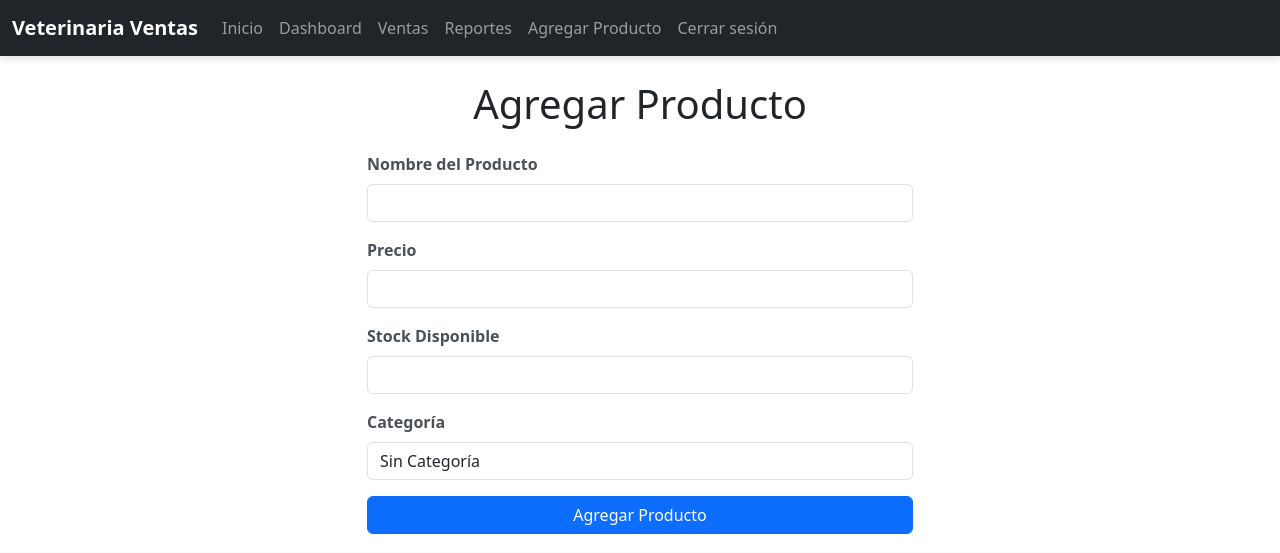
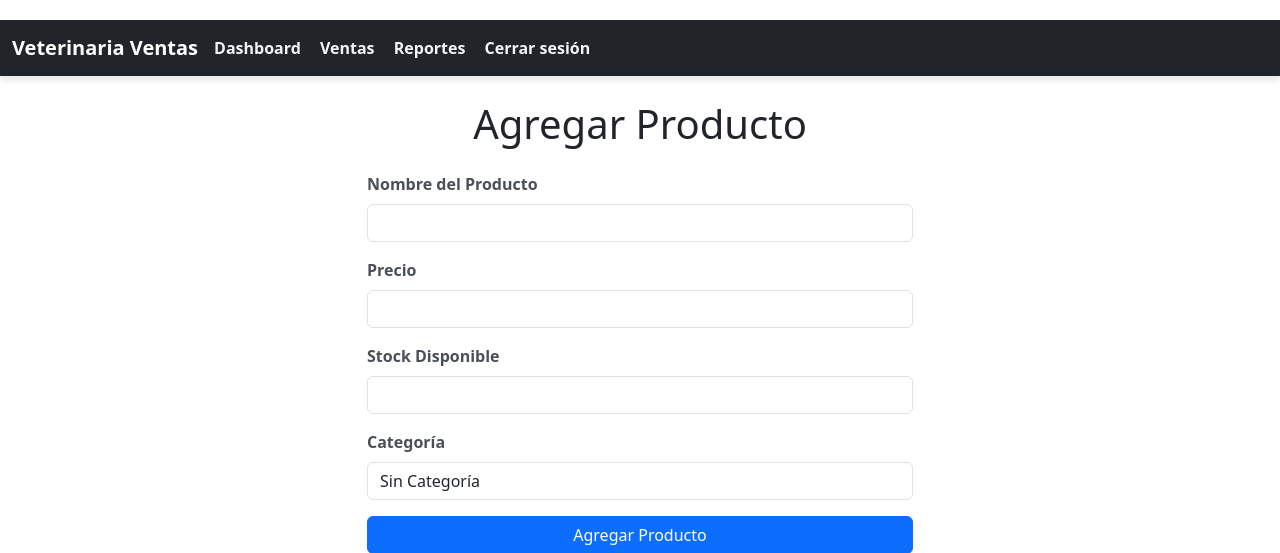
Before and after one commit to JFCandia/Ventas_Veterinaria, a Flask app: page /agregar_producto in a window 1280 px wide. Shown: the top 553 px of the page. Run offline with Flask 3, Linux system fonts and the light colour scheme; a user stored in the database is signed in.

Commit message:
Veteriniaria_Version2_JC

```diff
--- a/app.py
+++ b/app.py
@@ -73,7 +73,7 @@ def logout():
 def dashboard():
     ventas = Venta.query.all()
     productos = Producto.query.all()
-    return render_template('dashboard.html', ventas=ventas, productos=productos)
+    return render_template('dashboard.html', ventas=ventas, productos=productos, active_page='dashboard')
 
 @app.route('/agregar_producto', methods=['GET', 'POST'])
 @login_required
@@ -92,7 +92,7 @@ def agregar_producto():
         return redirect(url_for('dashboard'))
 
     categorias = Categoria.query.all()
-    return render_template('agregar_producto.html', categorias=categorias)
+    return render_template('agregar_producto.html', categorias=categorias, active_page='agregar_producto')
 
 @app.route('/eliminar_producto/<int:producto_id>', methods=['POST'])
 @login_required
@@ -209,7 +209,7 @@ def generar_pdf(venta_id):
 @login_required
 def ventas():
     ventas = Venta.query.all()
-    return render_template('ventas.html', ventas=ventas)
+    return render_template('ventas.html', ventas=ventas, active_page='ventas')
 
 @app.route('/reportes')
 @login_required
@@ -217,7 +217,7 @@ def reportes():
     ventas = Venta.query.all()
     labels = [venta.producto.nombre for venta in ventas if venta.producto]
     data = [venta.cantidad for venta in ventas]
-    return render_template('reportes.html', ventas=ventas, productos=Producto.query.all(), labels=labels, data=data)
+    return render_template('reportes.html', ventas=ventas, productos=Producto.query.all(), labels=labels, data=data, active_page='reportes')
 
 @app.route('/vender/<int:producto_id>', methods=['POST'])
 @login_required
--- a/static/style.css
+++ b/static/style.css
@@ -149,3 +149,42 @@ footer {
     width: 100%;
     box-shadow: 0 -2px 6px rgba(0, 0, 0, 0.1);
 }
+
+/* filepath: static/styles.css */
+nav {
+    text-align: center; /* Centra el contenido del menú */
+    margin-top: 20px; /* Espaciado superior opcional */
+}
+
+nav ul {
+    display: inline-block; /* Hace que la lista sea un bloque en línea */
+    list-style-type: none; /* Elimina los puntos de la lista */
+    padding: 0;
+    margin: 0;
+}
+
+nav ul li {
+    display: inline-block; /* Alinea los elementos del menú horizontalmente */
+    margin-right: 15px; /* Espaciado entre los elementos */
+}
+
+nav ul li:last-child {
+    margin-right: 0; /* Elimina el margen derecho del último elemento */
+}
+
+nav ul li a {
+    text-decoration: none;
+    color: #f2f5f7;
+    font-weight: bold;
+}
+
+nav ul li a:hover {
+    text-decoration: underline;
+}
+
+nav ul li.active a {
+    color: white;
+    background-color: #007bff;
+    padding: 5px 10px;
+    border-radius: 5px;
+}
--- a/templates/base.html
+++ b/templates/base.html
@@ -17,25 +17,20 @@
                 <span class="navbar-toggler-icon"></span>
             </button>
             <div class="collapse navbar-collapse" id="navbarNav">
-                <ul class="navbar-nav">
-                    <li class="nav-item">
-                        <a class="nav-link" href="{{ url_for('index') }}">Inicio</a>
-                    </li>
-                    <li class="nav-item">
-                        <a class="nav-link" href="{{ url_for('dashboard') }}">Dashboard</a>
-                    </li>
-                    <li class="nav-item">
-                        <a class="nav-link" href="{{ url_for('ventas') }}">Ventas</a>
-                    </li>
-                    <li class="nav-item">
-                        <a class="nav-link" href="{{ url_for('reportes') }}">Reportes</a>
-                    </li>
-                    <li class="nav-item">
-                        <a class="nav-link" href="{{ url_for('agregar_producto') }}">Agregar Producto</a>
-                    </li>
-                    <li class="nav-item">
-                        <a class="nav-link" href="{{ url_for('logout') }}">Cerrar sesión</a>
-                    </li>
+                <ul>
+                    {% if active_page != 'dashboard' %}
+                    <li><a href="{{ url_for('dashboard') }}">Dashboard</a></li>
+                    {% endif %}
+                    {% if active_page != 'ventas' %}
+                    <li><a href="{{ url_for('ventas') }}">Ventas</a></li>
+                    {% endif %}
+                    {% if active_page != 'reportes' %}
+                    <li><a href="{{ url_for('reportes') }}">Reportes</a></li>
+                    {% endif %}
+                    {% if active_page != 'agregar_producto' %}
+                    <li><a href="{{ url_for('agregar_producto') }}">Agregar Producto</a></li>
+                    {% endif %}
+                    <li><a href="{{ url_for('logout') }}">Cerrar sesión</a></li>
                 </ul>
             </div>
         </div>
```
Also changed, not shown: instance/veterinaria.db.
